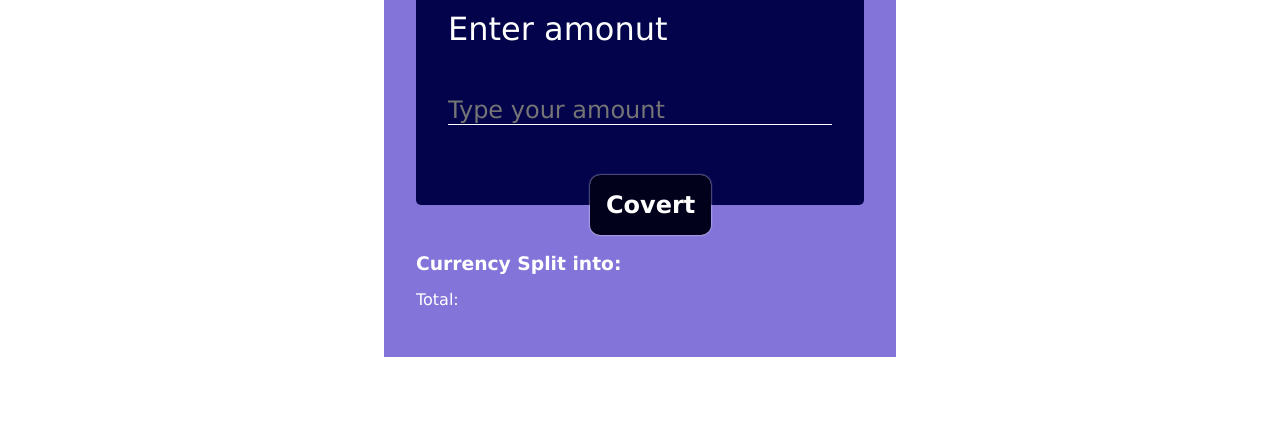
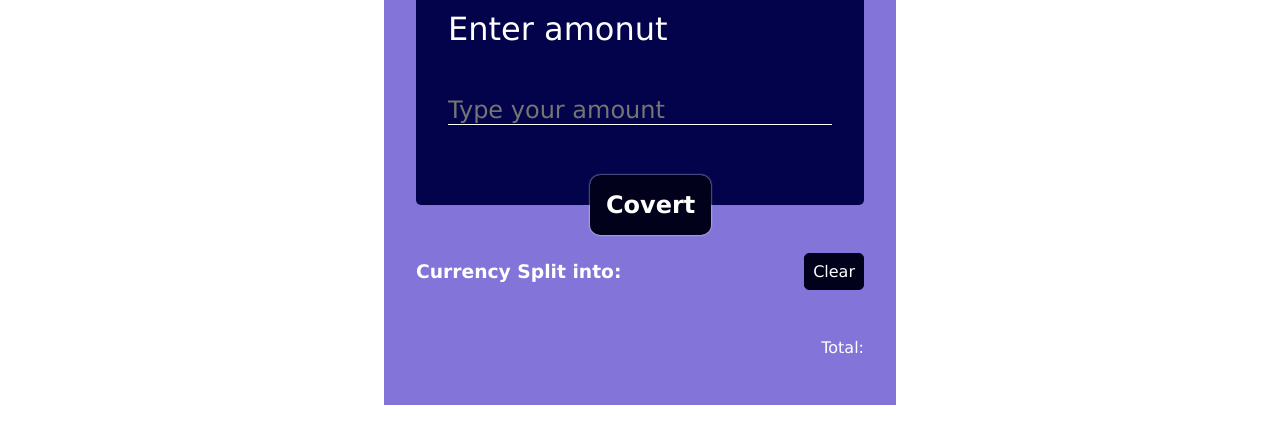
Before and after one commit to Kingsleyetukudo/currency-converter, a plain HTML site: page index.html in a window 1280 px wide. Shown: the part 280-724 px from the top of the page. Drawn offline with Linux system fonts and the light colour scheme.

Commit message:
new feature added

```diff
--- a/index.html
+++ b/index.html
@@ -29,7 +29,10 @@
                     </form>
                 </div>
                 <div class="outputted-results">
-                    <h3>Currency Split into:</h3>
+                    <div class="clear">
+                        <h3>Currency Split into:</h3>
+                        <span id="clear">Clear</span>
+                    </div>
                     <ul id="results">
 
 
--- a/script.js
+++ b/script.js
@@ -8,6 +8,7 @@
 
 	let outData = ''
 document.querySelector('#formCkeck').addEventListener('submit', countCurrency)
+ document.querySelector('#clear').addEventListener('click', clearOutput)
 
 	function countCurrency(e) {
         let amount = document.getElementById("money").value
@@ -32,7 +33,7 @@ document.querySelector('#formCkeck').addEventListener('submit', countCurrency)
 					console.log(cur)
 					outData += '<li>' + cur + '</li>'
 					document.getElementById('results').innerHTML = outData
-					document.querySelector('.total').innerHTML = amount
+					document.querySelector('.total').innerHTML = document.getElementById("money").value
 				}
         }
 
@@ -40,3 +41,9 @@ document.querySelector('#formCkeck').addEventListener('submit', countCurrency)
 
     e.preventDefault()
 }
+
+function clearOutput() {
+	document.querySelector('#results').innerHTML = ''
+	document.querySelector('.total').innerHTML = ''
+    document.getElementById("money").value = ''
+}
--- a/style.css
+++ b/style.css
@@ -106,6 +106,29 @@ button {
     width: 100%;
 }
 
+.outputted-results p {
+    text-align: right;
+    padding: 1rem 0 0;
+}
+
+.clear {
+    display: flex;
+    align-items: center;
+    justify-content: space-between;
+    margin-bottom: 2rem;
+}
+
+#clear {
+    color: #fff;
+    font-size: 1em;
+    border: 1px solid #01011b;
+    background-color: #01011b;
+    border-radius: 5px;
+    cursor: pointer;
+    padding: .5rem;
+
+}
+
 #results {
     list-style: none;
     display: flex;
```
